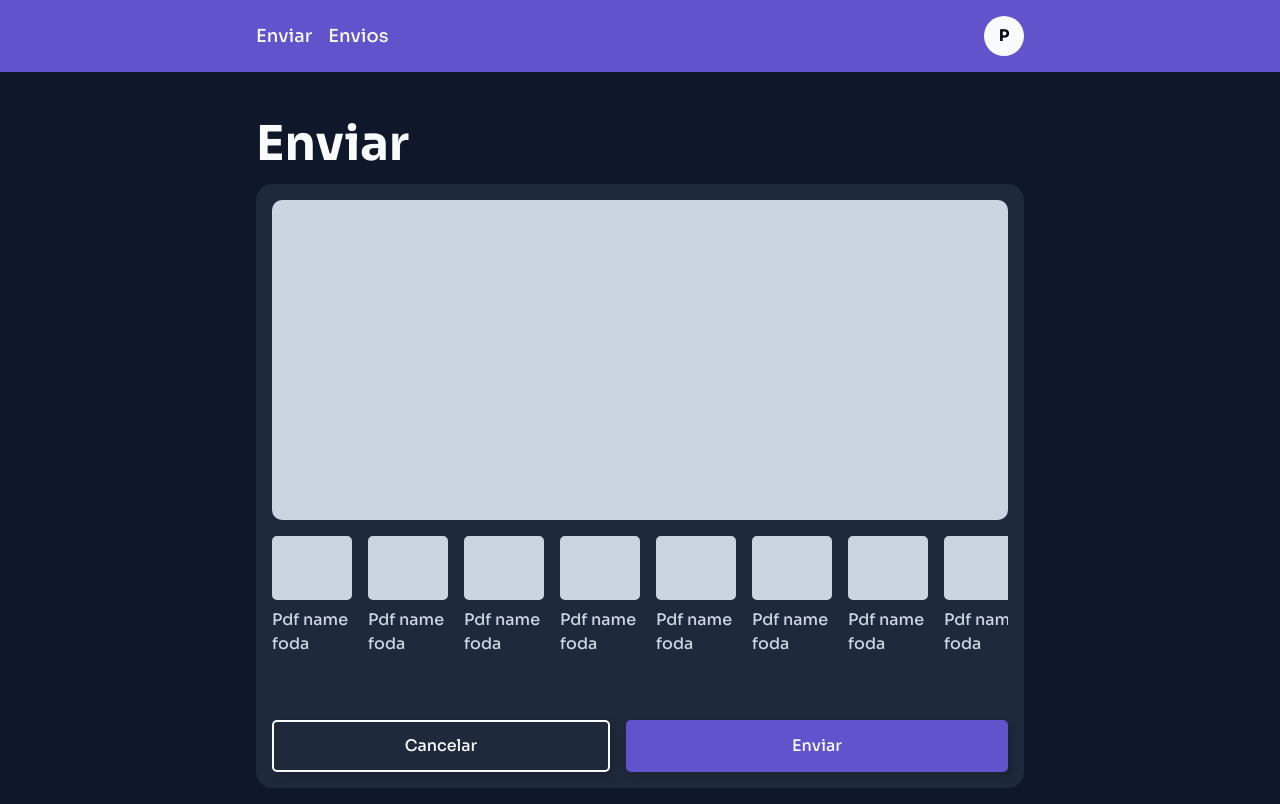
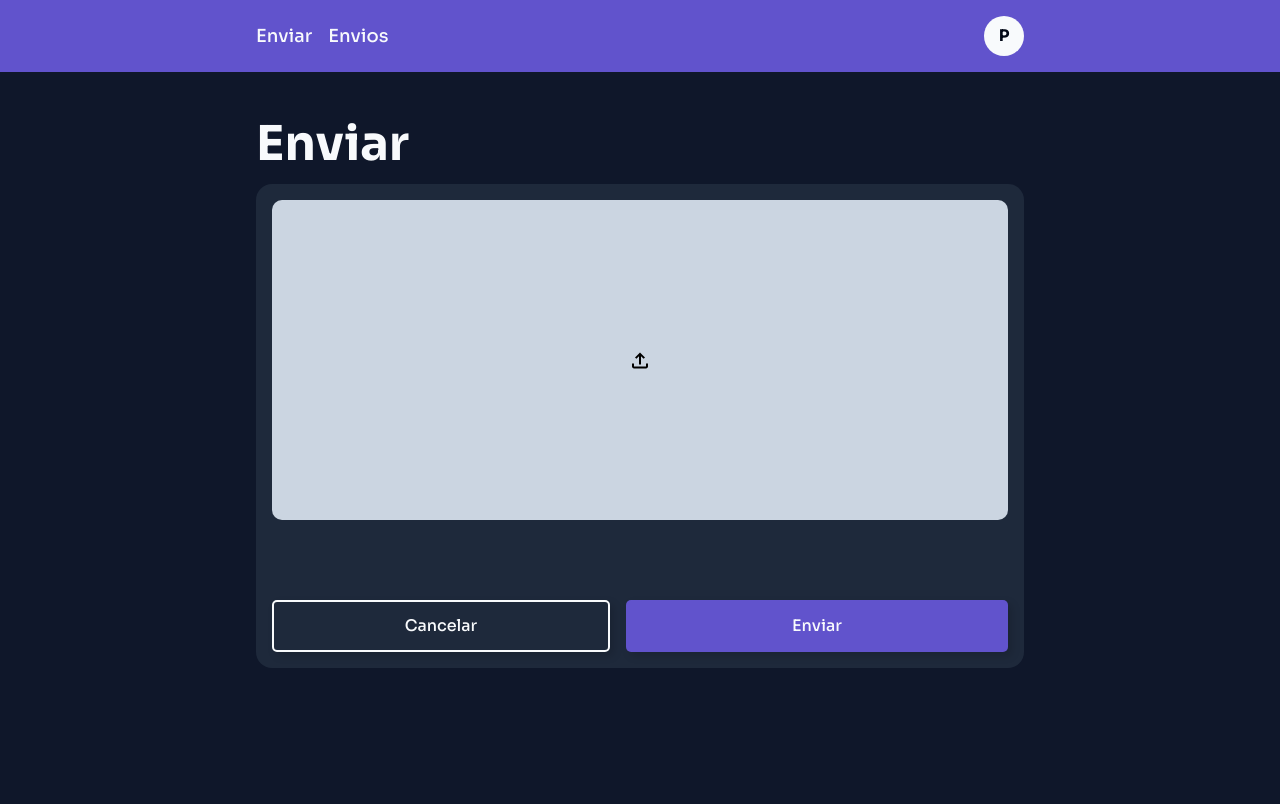
Before and after one commit to MuriWolf/pdf-reader, a SvelteKit app: page / in a window 1280 px wide. Built offline with nearby package versions, Linux system fonts and the light colour scheme.

Commit message:
changes on enviar

```diff
--- /dev/null
+++ b/src/lib/components/inputs/PdfInput.svelte
@@ -0,0 +1,74 @@
+<script lang="ts">
+    let inputFiles: FileList | undefined;
+    export let selectedFiles: Array<File> = [];
+    let imgInputErrorMessage: string | undefined;
+
+    $: if (inputFiles && inputFiles.length > 0) {
+		imgInputErrorMessage = undefined;
+        let fileSize: number;
+        for (let i = 0; i < inputFiles!.length; i++) {
+            const file = inputFiles![i];
+
+            fileSize = parseFloat((file.size / 1024 / 1024).toFixed(4)); // MB
+            if (fileSize > 20) {
+                inputFiles = undefined;
+                imgInputErrorMessage = 'Arquivo muito grande. Max: 20 MB';
+		    }
+            console.log();
+
+            for (let j = 0; j < selectedFiles.length; j++) {
+                const selectedFile = selectedFiles[j];
+                console.log("ingual");
+                if (file.name == selectedFile.name) {
+
+                    inputFiles = undefined;
+                    imgInputErrorMessage = 'Arquivo já existe.';
+                    break;
+                }
+            }
+
+            if (imgInputErrorMessage != undefined) {
+                break;
+            }
+        }
+
+
+        if (imgInputErrorMessage == undefined) {
+            for (let i = 0; i < inputFiles!.length; i++)  {
+                selectedFiles.push(inputFiles![i]);
+            }
+        }
+            selectedFiles = selectedFiles;
+            inputFiles = undefined;
+        }
+
+    </script>
+
+{#if imgInputErrorMessage}
+    <p class="text-red-400 text-sm font-medium">{imgInputErrorMessage}</p>
+{/if}
+
+<label for="profileImg" class="w-full max-w-full flex justify-center items-center  mx-auto overflow-hidden h-[320px] bg-c-secondary-lighter rounded-[10px] cursor-pointer {imgInputErrorMessage != undefined ? 'border-red-400 bg-red-200' : 'border-gray-300 bg-borders'}">
+    <input
+        type="file"
+        id="profileImg"
+        name="profileImg"
+        accept="application/pdf,application/vnd.ms-excel"
+        class="hidden"
+        multiple
+        bind:files={inputFiles}
+    />
+    <svg xmlns="http://www.w3.org/2000/svg" width="24" height="25" viewBox="0 0 24 25" fill="none">
+        <path d="M11 16.375V8.225L8.4 10.825L7 9.375L12 4.375L17 9.375L15.6 10.825L13 8.225V16.375H11ZM6 20.375C5.45 20.375 4.979 20.179 4.587 19.787C4.195 19.395 3.99934 18.9243 4 18.375V15.375H6V18.375H18V15.375H20V18.375C20 18.925 19.804 19.396 19.412 19.788C19.02 20.18 18.5493 20.3757 18 20.375H6Z" fill="black"/>
+    </svg>
+</label>
+
+<!-- <div class="max-w-full grid grid-cols-3 gap-2 mt-2 items-start ">
+    {#if selectedFiles}
+        {#each selectedFiles as file}
+            <p>ldapdas</p>
+            <svg xmlns="http://www.w3.org/2000/svg" viewBox="0 0 512 512"><path d="M64 464l48 0 0 48-48 0c-35.3 0-64-28.7-64-64L0 64C0 28.7 28.7 0 64 0L229.5 0c17 0 33.3 6.7 45.3 18.7l90.5 90.5c12 12 18.7 28.3 18.7 45.3L384 304l-48 0 0-144-80 0c-17.7 0-32-14.3-32-32l0-80L64 48c-8.8 0-16 7.2-16 16l0 384c0 8.8 7.2 16 16 16zM176 352l32 0c30.9 0 56 25.1 56 56s-25.1 56-56 56l-16 0 0 32c0 8.8-7.2 16-16 16s-16-7.2-16-16l0-48 0-80c0-8.8 7.2-16 16-16zm32 80c13.3 0 24-10.7 24-24s-10.7-24-24-24l-16 0 0 48 16 0zm96-80l32 0c26.5 0 48 21.5 48 48l0 64c0 26.5-21.5 48-48 48l-32 0c-8.8 0-16-7.2-16-16l0-128c0-8.8 7.2-16 16-16zm32 128c8.8 0 16-7.2 16-16l0-64c0-8.8-7.2-16-16-16l-16 0 0 96 16 0zm80-112c0-8.8 7.2-16 16-16l48 0c8.8 0 16 7.2 16 16s-7.2 16-16 16l-32 0 0 32 32 0c8.8 0 16 7.2 16 16s-7.2 16-16 16l-32 0 0 48c0 8.8-7.2 16-16 16s-16-7.2-16-16l0-64 0-64z"/></svg>
+            <!-- <img src={URL.createObjectURL(file)} class="rounded-md h-[100px]" alt="" /> -->
+        <!-- {/each}
+    {/if}
+</div> -->
--- a/src/routes/+page.svelte
+++ b/src/routes/+page.svelte
@@ -1,24 +1,40 @@
 <script lang="ts">
+	import PdfInput from '$lib/components/inputs/PdfInput.svelte';
     import Button from "$lib/components/Button.svelte";
 
     let numero: number = 10;
+    let selectedFiles: Array<File> = [];
+
+    function deleteFile(fileName: string) {
+
+    }
+
+
 </script>
-
 
 <main class="mx-auto p-4">
     <h1 class="max-w-3xl mx-auto text-c-body-text font-bold text-5xl">Enviar</h1>
     <section class="max-w-3xl mx-auto mt-4 bg-c-secondary rounded-2xl p-4">
-        <div class="w-full h-[320px] bg-c-secondary-lighter rounded-[10px]" /> <!-- pdf importer -->
-        <div class="flex gap-4 mt-4 overflow-x-scroll pb-4 mb-12"> <!-- pdf list -->
-            {#each Array(10) as _}
-                <div>
-                    <div class="w-20 h-16 rounded-[5px] bg-c-secondary-lighter" />
-                    <h2 class="text-c-secondary-lighter font-medium mt-2">Pdf name foda</h2>
+        <!-- <input type="file" name="upload" accept="application/pdf,application/vnd.ms-excel" class=" /> -->
+        <PdfInput bind:selectedFiles />
+        <div class="flex gap-4 mt-4 overflow-x-auto pb-4 mb-12">
+            {#if selectedFiles}
+            {#each selectedFiles as file}
+                <div class="flex flex-col gap-2 max-w-24">
+                    <div class="w-24 h-16 py-2 rounded-[5px] bg-c-secondary-lighter hover:opacity-80 transition-all" on:click={() => deleteFile(file.name)}>
+                        <svg xmlns="http://www.w3.org/2000/svg" viewBox="0 0 512 512" class="h-full mx-auto text-c-primary" fill="currentColor"><!--!Font Awesome Free 6.5.2 by @fontawesome - https://fontawesome.com License - https://fontawesome.com/license/free Copyright 2024 Fonticons, Inc.-->
+                            <path d="M64 464l48 0 0 48-48 0c-35.3 0-64-28.7-64-64L0 64C0 28.7 28.7 0 64 0L229.5 0c17 0 33.3 6.7 45.3 18.7l90.5 90.5c12 12 18.7 28.3 18.7 45.3L384 304l-48 0 0-144-80 0c-17.7 0-32-14.3-32-32l0-80L64 48c-8.8 0-16 7.2-16 16l0 384c0 8.8 7.2 16 16 16zM176 352l32 0c30.9 0 56 25.1 56 56s-25.1 56-56 56l-16 0 0 32c0 8.8-7.2 16-16 16s-16-7.2-16-16l0-48 0-80c0-8.8 7.2-16 16-16zm32 80c13.3 0 24-10.7 24-24s-10.7-24-24-24l-16 0 0 48 16 0zm96-80l32 0c26.5 0 48 21.5 48 48l0 64c0 26.5-21.5 48-48 48l-32 0c-8.8 0-16-7.2-16-16l0-128c0-8.8 7.2-16 16-16zm32 128c8.8 0 16-7.2 16-16l0-64c0-8.8-7.2-16-16-16l-16 0 0 96 16 0zm80-112c0-8.8 7.2-16 16-16l48 0c8.8 0 16 7.2 16 16s-7.2 16-16 16l-32 0 0 32 32 0c8.8 0 16 7.2 16 16s-7.2 16-16 16l-32 0 0 48c0 8.8-7.2 16-16 16s-16-7.2-16-16l0-64 0-64z"/>
+                        </svg>
+                    </div>
+                    <!-- <img src={URL.createObjectURL(file)} class="rounded-md h-[100px]" alt="" /> -->
+                    <h2 class="text-c-secondary-lighter font-medium mt-2 break-all overflow-ellipsis">{file.name}</h2>
+
                 </div>
             {/each}
+        {/if}
         </div>
         <div class="flex gap-4 justify-end max-xs:flex-col-reverse">
-            <Button class="bg-transparent border-2 border-c-body-text hover:bg-c-body-text hover:text-black transition-all ease-in">Cancelar</Button>
+            <Button class="bg-transparent border-2 border-c-body-text hover:!bg-c-body-text hover:text-black transition-all ease-in" on:click={() => selectedFiles = []}>Cancelar</Button>
             <Button class="!px-16">Enviar</Button>
         </div>
     </section>
```
Also changed, not shown: 1 other file (tests, documents, lock files or other folders).
